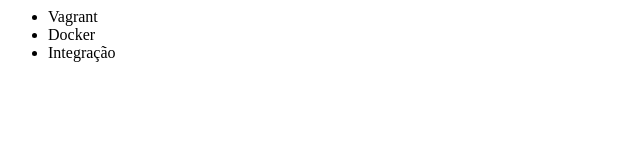
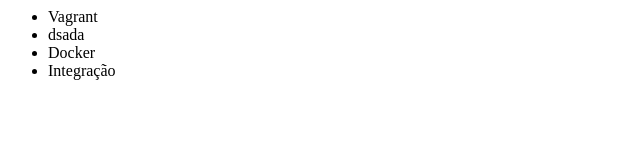
Before and after one commit to guilherme-maciel99/aluragit, a plain HTML site: page index.html in a window 1280 px wide. Shown: the whole page, without its empty margins (0-640 px from the left). Drawn offline with Linux system fonts and the light colour scheme.

```diff
--- a/index.html
+++ b/index.html
@@ -6,6 +6,7 @@
 <body>
     <ul>
         <li>Vagrant</li>
+        <li>dsada</li>
         <li>Docker</li>
         <li>Integração</li>
     </ul>
```
